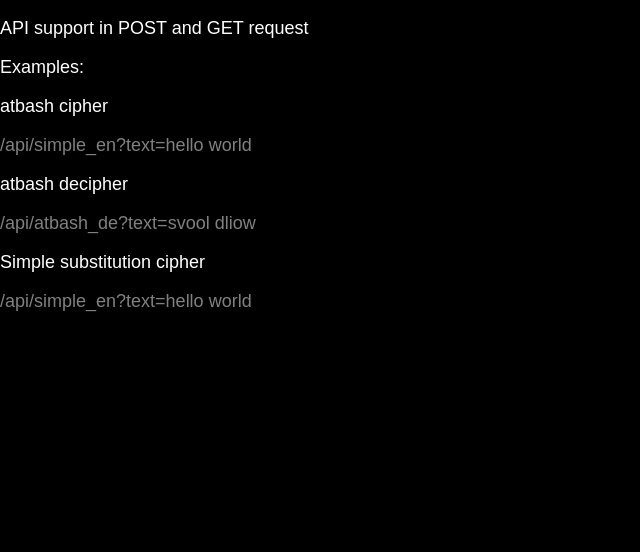
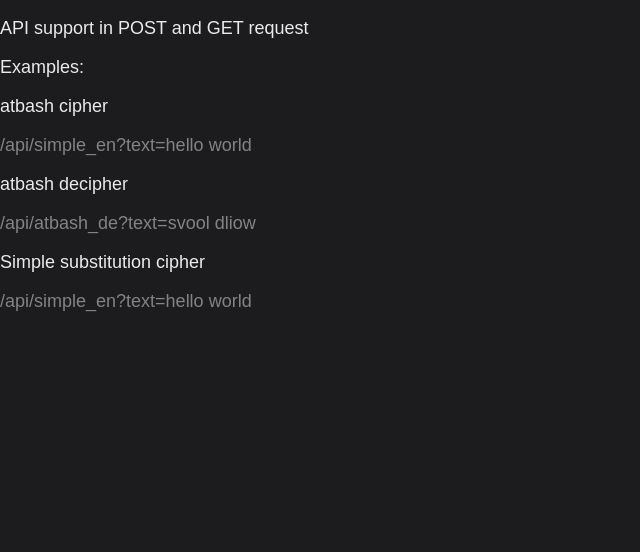
Before and after one commit to Sarthac/crypto-assignment, a Flask app: page /api in a window 1280 px wide. Shown: the top 552 px of the page, without its empty margins (0-640 px from the left). Run offline with Flask 3, Linux system fonts and the light colour scheme.

Commit message:
dark theme is not pure dark

```diff
--- a/static/css/dark.css
+++ b/static/css/dark.css
@@ -1,13 +1,13 @@
 :root {
 
-    --background-color: #000000;
+    --background-color: #1C1C1E;
     --input-background: #1B1B1B;
     --line: rgba(255, 255, 255, 0.25);
-    --foreground-100: rgba(255, 255, 255);
-    --foreground-75: rgba(255, 255, 255, 0.75);
-    --foreground-50: rgba(255, 255, 255, 0.50);
-    --foreground-25: rgba(255, 255, 255, 0.25);
-    --foreground-10: rgba(255, 255, 255, 0.10);
+    --foreground-100: #EAEAEB;
+    --foreground-75: rgba(234, 234, 235, 0.75);
+    --foreground-50: rgba(234, 234, 235, 0.50);
+    --foreground-25: rgba(234, 234, 235, 0.25);
+    --foreground-10: rgba(234, 234, 235, 0.10);
 
     color-scheme: dark;
 }
```
